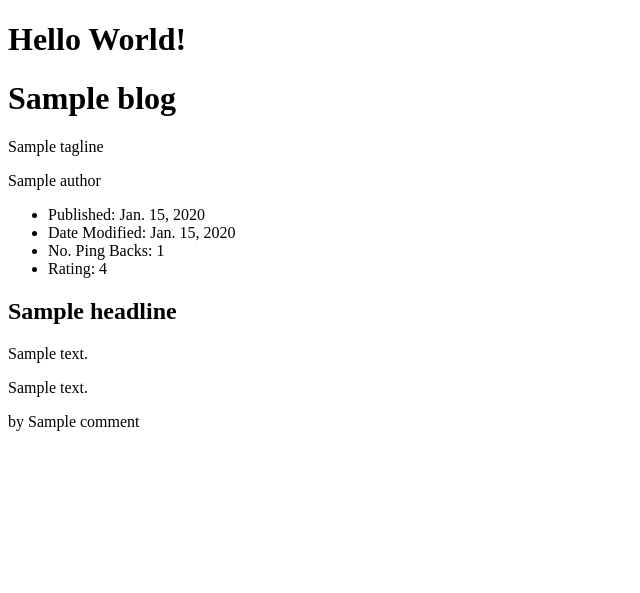
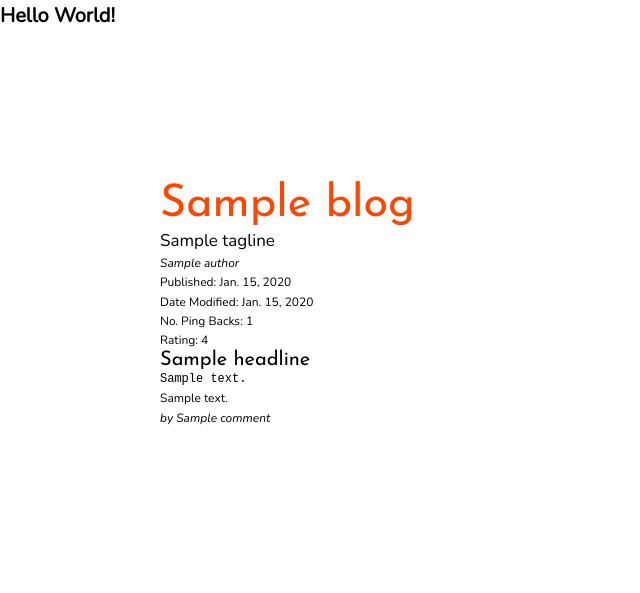
Before and after one commit to ddeveloper72/django-mongodb, a Django app: template blog/templates/blogs.html in a window 1280 px wide. Shown: the top 593 px of the page, without its empty margins (0-640 px from the left). Run offline with Django 3.2, Linux system fonts and the light colour scheme; the template is opened without the code that fills it: most values are stand-ins (such as "Sample title", 1, 10 or a date in 2020); parts of the project's set-up code (start-up, migrations or seed data) failed here and were passed over.

Commit message:
compiled css

```diff
--- a/static/css/main.css
+++ b/static/css/main.css
@@ -1 +1,86 @@
-/* No CSS *//*# sourceMappingURL=main.css.map */
+*,
+*::before,
+*::after {
+  margin: 0;
+  padding: 0;
+  -webkit-box-sizing: inherit;
+          box-sizing: inherit;
+}
+
+html {
+  -webkit-box-sizing: border-box;
+          box-sizing: border-box;
+  font-size: 62.5%;
+}
+
+body {
+  font-family: "Nunito", sans-serif;
+  font-weight: 300;
+  line-height: 1.6;
+}
+
+.container {
+  display: -ms-grid;
+  display: grid;
+  -ms-grid-rows: (min-content)[4];
+      grid-template-rows: repeat(4, -webkit-min-content);
+      grid-template-rows: repeat(4, min-content);
+  -ms-grid-columns: [full-start] 16rem [center-start] ([col-start] minmax(min-content, 14rem) [col-end])[8] [center-end] minmax(6rem, 1fr) [full-end];
+      grid-template-columns: [full-start] 16rem [center-start] repeat(8, [col-start] minmax(-webkit-min-content, 14rem) [col-end]) [center-end] minmax(6rem, 1fr) [full-end];
+      grid-template-columns: [full-start] 16rem [center-start] repeat(8, [col-start] minmax(min-content, 14rem) [col-end]) [center-end] minmax(6rem, 1fr) [full-end];
+}
+
+.heading-1, .heading-2 {
+  font-family: "Josefin Sans", sans-serif;
+  font-weight: 400;
+}
+
+.heading-1 {
+  font-size: 4.5rem;
+  line-height: 1;
+}
+
+.heading-2 {
+  font-size: 2rem;
+  line-height: 1;
+}
+
+.blog {
+  grid-column: center-start / center-end;
+  margin: 15rem 0;
+}
+
+.blog__name {
+  color: orangered;
+}
+
+.blog__tagline {
+  font-size: 1.7rem;
+}
+
+.blog__author {
+  font-size: 1.2rem;
+  font-weight: 400;
+  font-style: italic;
+}
+
+.blog__meta {
+  list-style: none;
+  font-size: 1.2rem;
+}
+
+.blog__body-text {
+  font-family: 'Courier New', Courier, monospace;
+  font-size: 1.2rem;
+}
+
+.blog__comment-text {
+  font-size: 1.2rem;
+}
+
+.blog__comment-name {
+  font-size: 1.2rem;
+  font-weight: 400;
+  font-style: italic;
+}
+/*# sourceMappingURL=main.css.map */
```
